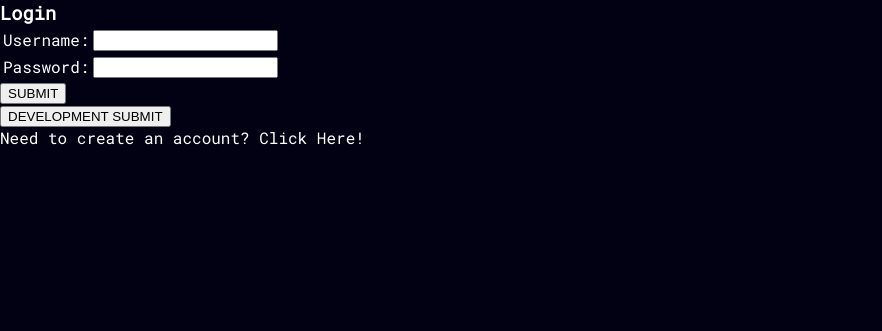
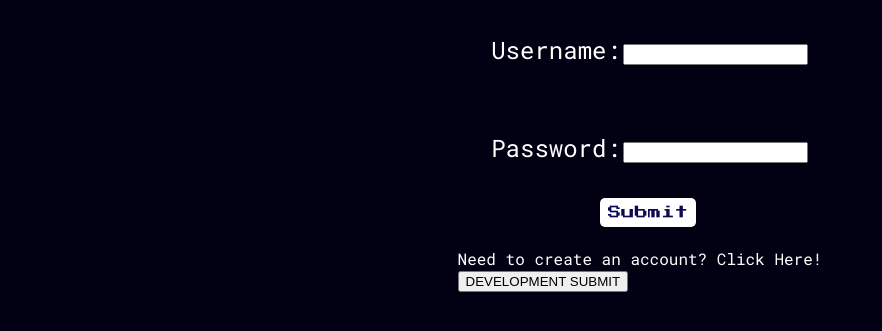
Before and after one commit to therealhd/aloneinspace, a Flask app: page / in a window 1280 px wide. Shown: the part 176-507 px from the top of the page, without its empty margins (0-882 px from the left). Run offline with Flask 3, Linux system fonts and the light colour scheme.

Commit message:
Added basic CSS to login page

```diff
--- a/static/css/styles.css
+++ b/static/css/styles.css
@@ -36,7 +36,7 @@ header {
 }
 
 #nav_menu_div a {
-    background-color: #06033a;
+    background-color: #0C0954;
     padding: 5%;
     border-radius: 100%;
 }
@@ -68,4 +68,24 @@ header {
 /* CSS For Login */
 #login_box {
     color: #fff;
+    width: fit-content;
+    margin: auto;
 }
+#login_table td {
+    padding: 10%;
+    font-size: 1.5em;
+}
+
+#login_submit_box {
+    width: fit-content;
+    margin: auto;
+}
+
+.submit_button {
+    font-family: 'Press Start 2P', cursive;
+    padding: 10%;
+    background-color: #fff;
+    color: #0C0954;
+    border: none;
+    border-radius: 5px;
+}
--- a/templates/index.html
+++ b/templates/index.html
@@ -6,7 +6,6 @@
 {% block main %}
 <section id="login_section">
     <div id="login_box">
-        <h3>Login</h3>
         <form id="login_form">
             <table id="login_table">
                 <tr>
@@ -18,12 +17,15 @@
                     <td><input type="password" name="password" id="password"></td>
                 </tr>
             </table>
-            <button type="submit" class="submit_button">SUBMIT</button>
+            <div id="login_submit_box">
+                <button type="submit" class="submit_button">Submit</button>
+            </div>
         </form>
-        <!--    Pseudo login button for developing purposes will remove-->
-        <button onclick="clickedLogin()">DEVELOPMENT SUBMIT</button>
         <br>
         <a>Need to create an account? Click Here!</a>
+        <!--    Pseudo login button for developing purposes will remove-->
+        <br>
+        <button onclick="clickedLogin()">DEVELOPMENT SUBMIT</button>
     </div>
 
 </section>
```
